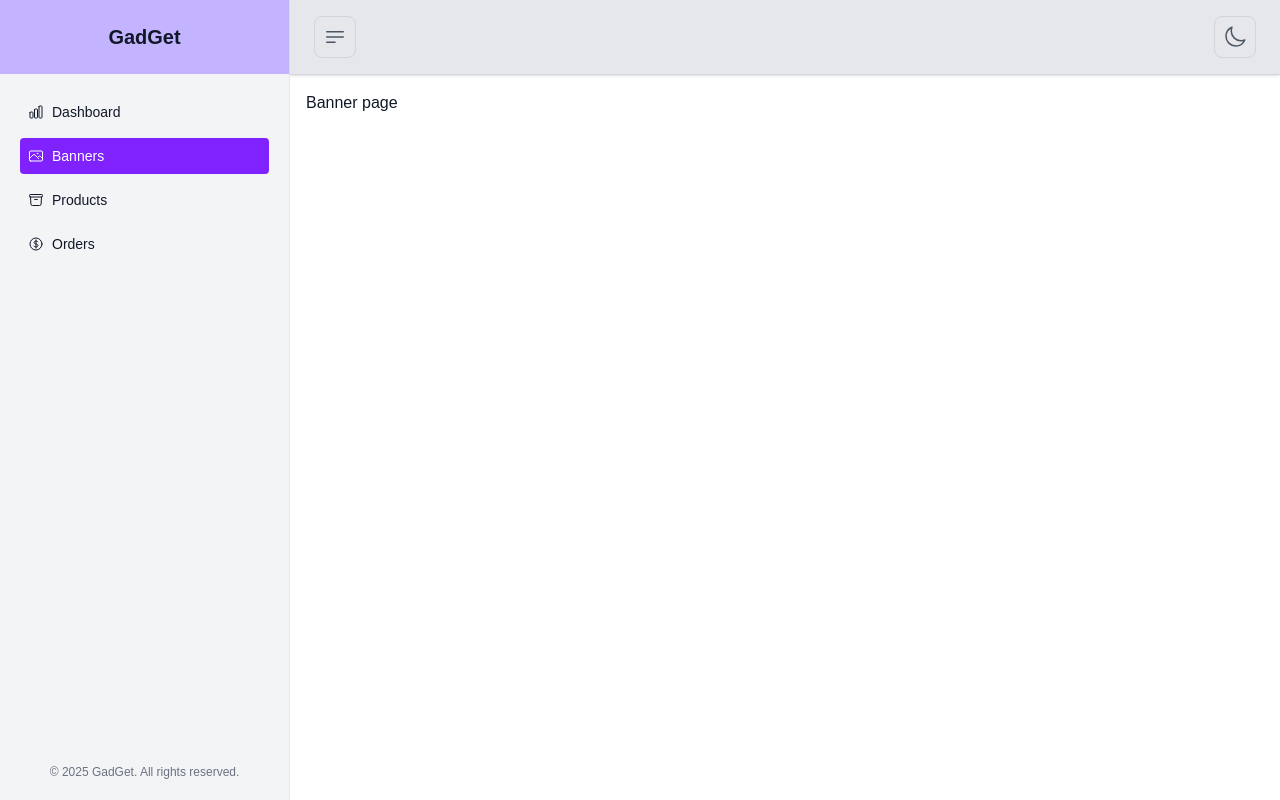
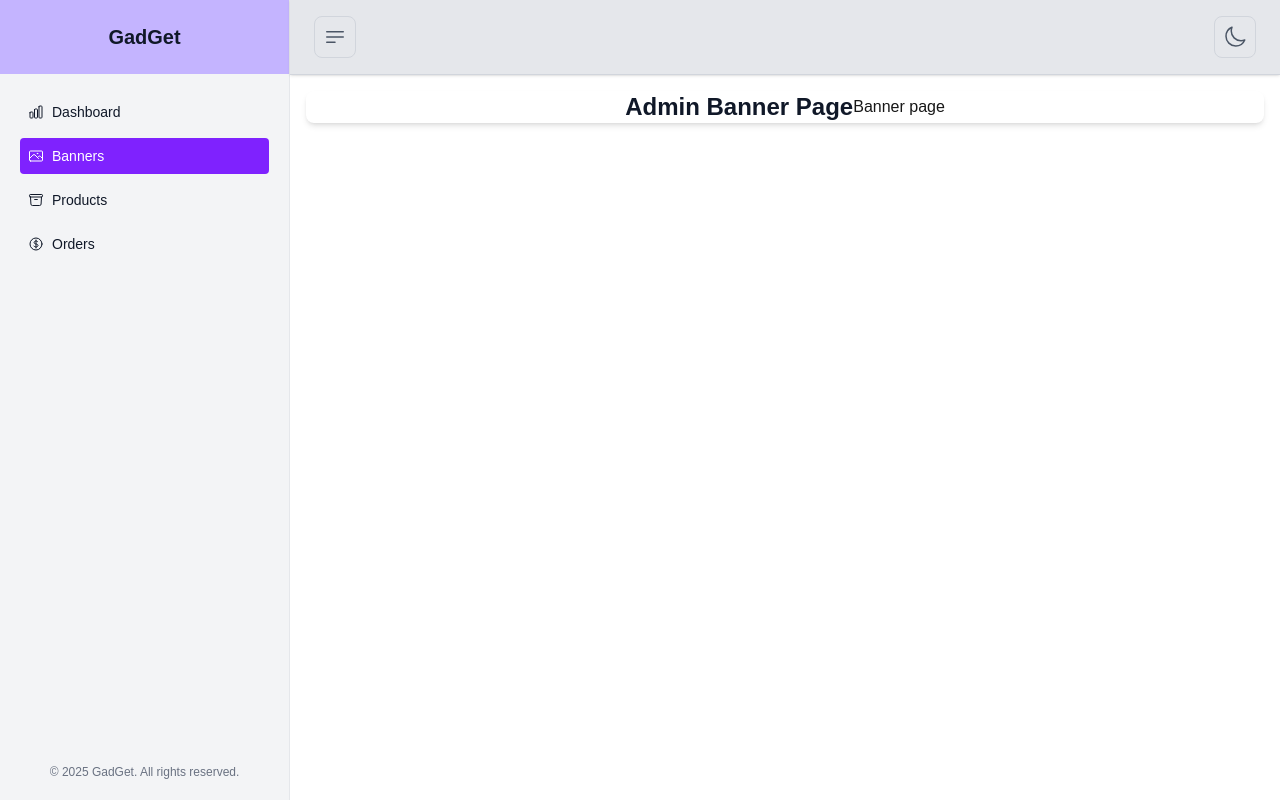
Before and after one commit to DCH-dev-creater/gadget, a Next.js app in the folder frontend/: page /admin/banner in a window 1280 px wide. Built offline with nearby package versions, Linux system fonts and the light colour scheme.

Commit message:
feat: enhance Admin Banner and update layout background color for consistency

```diff
--- a/frontend/app/(admin)/admin/(pages)/banner/page.js
+++ b/frontend/app/(admin)/admin/(pages)/banner/page.js
@@ -2,7 +2,11 @@
 export default function Banner() {
 
     return (
-        <div className="dark:text-gray-100 text-gray-900">
+        <div className="w-full h-full flex items-center justify-center bg-white dark:bg-gray-800 rounded-lg shadow-md">
+            <h1 className="text-2xl font-bold text-gray-900 dark:text-white">
+                Admin Banner Page
+            </h1>
+
             Banner page
         </div>
     );
--- a/frontend/app/(admin)/admin/(pages)/layout.js
+++ b/frontend/app/(admin)/admin/(pages)/layout.js
@@ -7,7 +7,7 @@ export default function ContentLayuot({children}) {
             <AppSidebar />
             <div className={`flex-1 transition-all duration-300 ease-in-out ml-[290px]`}>
                <AppHeader />
-                <div className="p-4 w-full bg-white dark:bg-gray-800">
+                <div className="p-4 w-full bg-white dark:bg-gray-900">
                     {children}
                 </div>
             </div>
```
